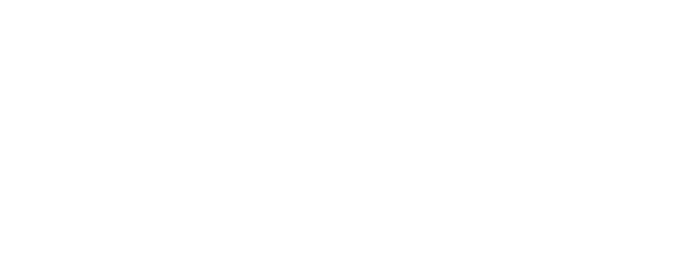
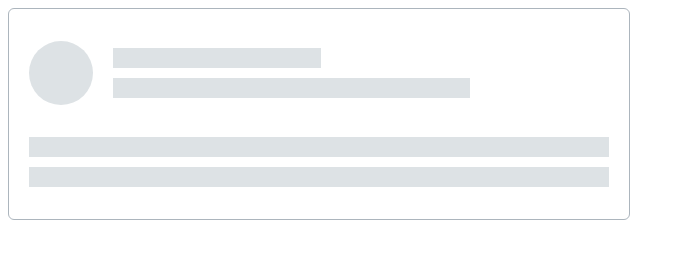
Before and after one commit to js-tasks-ru/htmlcss-20240216_akbashev-ar6, a website: page 04-lection2/02-skeleton/index.html in a window 1280 px wide. Shown: the whole page, without its empty margins (0-685 px from the left). Drawn offline with Linux system fonts and the light colour scheme; files that its build step writes are made by us from their sources.

Commit message:
Скелетон

```diff
--- a/04-lection2/02-skeleton/index.html
+++ b/04-lection2/02-skeleton/index.html
@@ -3,9 +3,25 @@
 <html lang="ru">
     <head>
         <link rel="stylesheet" href="../../assets/css/main.css">
-        <link rel="stylesheet" href="./skeleton.css">
+        <link rel="stylesheet" href="04-lection2/02-skeleton/skeleton.css">
     </head>
     <body>
-
+        <div class="page">
+            <div class="skeleton">
+                <div class="skeleton__top">
+                    <div class="skeleton__avatar-placeholder"></div>
+                    <div class="text-placeholder-container">
+                        <div class="text-placeholder-container__line" style="--text-placeholder-width: 42%;"></div>
+                        <div class="text-placeholder-container__line" style="--text-placeholder-width: 72%;"></div>
+                    </div>
+                </div>
+                <div class="skeleton__bottom">
+                    <div class="text-placeholder-container">
+                        <div class="text-placeholder-container__line" style="--text-placeholder-width: 100%;"></div>
+                        <div class="text-placeholder-container__line" style="--text-placeholder-width: 100%;"></div>
+                    </div>
+                </div>
+            </div>
+        </div>
     </body>
 </html>
--- a/04-lection2/02-skeleton/skeleton.css
+++ b/04-lection2/02-skeleton/skeleton.css
@@ -0,0 +1,41 @@
+.skeleton {
+  display: flex;
+  flex-direction: column;
+  justify-content: center;
+  width: 580px;
+  height: 190px;
+  border: 1px solid var(--grey-3);
+  border-radius: 6px;
+  padding: 10px 20px;
+}
+
+.skeleton__top {
+  display: grid;
+  grid-template-columns: 64px 1fr;
+  column-gap: 20px;
+}
+
+.skeleton__bottom {
+  margin-top: 32px;
+}
+
+.skeleton__avatar-placeholder {
+  width: 64px;
+  height: 64px;
+  border-radius: 50%;
+  background-color: var(--grey-2);
+}
+
+.text-placeholder-container {
+  display: grid;
+  grid-template-columns: 1fr;
+  grid-template-rows: 20px;
+  align-content: center;
+  row-gap: 10px;
+}
+
+.text-placeholder-container__line {
+  width: var(--text-placeholder-width);
+  height: 20px;
+  background-color: var(--grey-2);
+}
--- a/package.json
+++ b/package.json
@@ -4,7 +4,7 @@
   "description": "Course Materials",
   "scripts": {
     "test": "cross-env NODE_ENV=test mocha --no-warnings --ignore=node_modules/** **/*.test.js",
-    "start": "browser-sync start --server --files '**/*.css, **/*.html' --index 02-dz0/01-semantic-mockup/solution.html"
+    "start": "browser-sync start --server --files '**/*.css, **/*.html' --index 04-lection2/02-skeleton/index.html"
   },
   "husky": {
     "hooks": {
```
